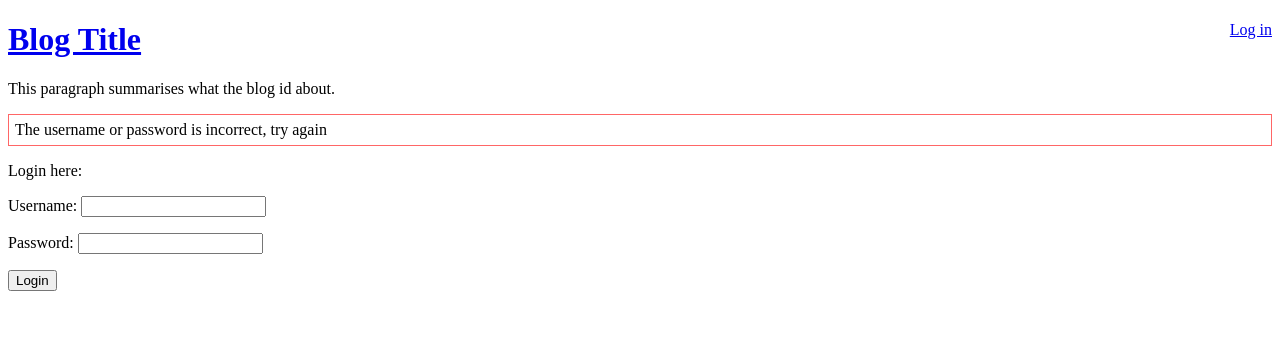
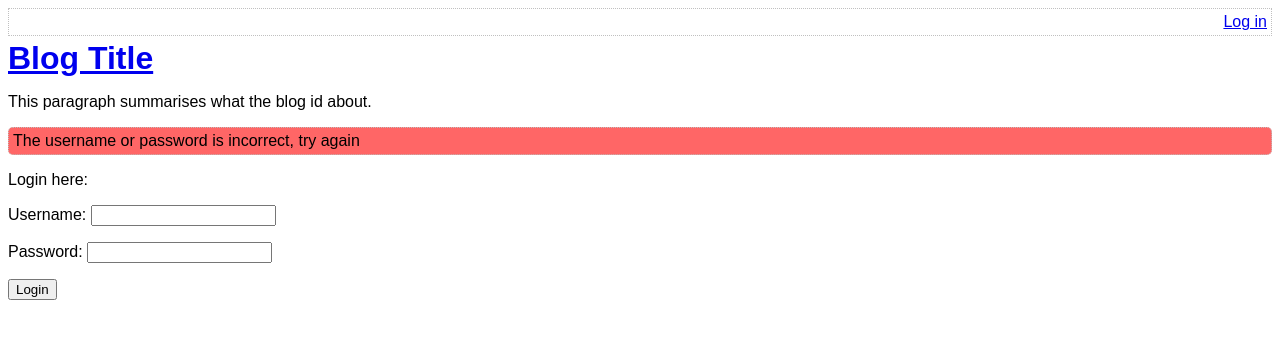
Before and after one commit to Wackykazoo/php, a PHP site: page /login.php in a window 1280 px wide. Shown: the top 339 px of the page. Run offline with PHP 8.4, Linux system fonts and the light colour scheme.

Commit message:
Created the ability to add comments to posts, created database table users for admin priviledges, added login page and session variable to stay logged in. Also magically fixed database unable to open database file problem and also a commit issue with comments

```diff
--- /dev/null
+++ b/SimpleBlog/assets/main.css
@@ -0,0 +1,102 @@
+/* Succes/error message boxed */
+.box{
+    border: 1px dotted silver;
+    border-radius: 5px;
+    padding: 4px;
+}
+.error{
+    background-color: #ff6666;
+}
+.success{
+    background-color: #88ff88;
+}
+
+.box ul{
+    margin: 4px;
+    padding-left: 14px;
+}
+
+.box ul li{
+    margin-bottom: 2px;
+}
+
+.install-password{
+    font-size: 1.2em;
+}
+
+.top-menu{
+    border: 1px dotted silver;
+    min-height: 18px;
+    padding: 4px;
+    margin-bottom: 4px;
+}
+
+.menu-options{
+    float: right;
+}
+
+h1, h2, h3 {
+    margin-top: 0;
+    margin-bottom: 8px;
+}
+
+body{
+    font-family: sans-serif;
+}
+
+.post-synopsis{
+    padding-bottom: 8px;
+    border-bottom: 1px dotted silver;
+    margin-bottom: 20px;
+}
+
+.post-synopsis h2, .post h2{
+    color: darkblue;
+}
+
+.post .date, .post-synopsis .meta{
+    color: black;
+    background-color: grey;
+    border-radius: 7px;
+    padding: 2px;
+    display: inline;
+    font-size: 0.95em;
+}
+
+.comment .comment-meta{
+    font-size: 0.85em;
+    color: grey;
+    border-top: 1px dotted silver;
+    padding-top: 8px;
+}
+
+.comment-body p{
+    margin: 8px 4px;
+}
+
+.comment-list{
+    border-bottom: 1px dotted silver;
+    margin-bottom: 12px;
+}
+
+.comment-margin{
+    margin-bottom: 8px;
+}
+
+.comment-form input,
+.comment-form textarea{
+    margin: 4px;
+}
+
+.comment-form label{
+    font-size: 0.95em;
+    margin: 6px;
+    width: 7em;
+    color: grey;
+    float: left;
+    text-align: right;
+
+    /*Some browsers make labels too tall, and as a result they incorrectly stack horizontally.
+        Let's reset each to the left-hand side to be sure. */
+    clear: left;
+}
--- a/SimpleBlog/lib/common.php
+++ b/SimpleBlog/lib/common.php
@@ -29,7 +29,15 @@
      * return /PDO
      */
     function getPDO(){
-        return new PDO(getDsn());
+        $pdo = new PDO(getDsn());
+
+        //Foreign key constraints need to be enabled manually in SQLite
+        $result = $pdo -> query('PRAGMA foreign_keys = ON');
+        if($result === false){
+            throw new Exception('Could not turn on foreign key constraints');
+        }
+
+        return $pdo;
     }
 
     /**
@@ -81,12 +89,11 @@
     /**
      * Returns the number of comments for the specified post
      *
+     * @param PDO $pdo
      * @param integer $postId
      * @return integer
      */
-    function countCommentsForPost($postId){
-
-        $pdo = getPDO();
+    function countCommentsForPost(PDO $pdo, $postId){
         $sql = "SELECT COUNT(*) c
                     FROM comment
                     WHERE post_id = :post_id";
@@ -98,11 +105,12 @@
 
     /**
      * Returns all the comments for the specified post
-     * @parem integer $postId
+     *
+     * @param PDO $pdo
+     * @param integer $postId
+     * @return array
      */
-    function getCommentsForPost($postId){
-
-        $pdo = getPDO();
+    function getCommentsForPost(PDO $pdo, $postId){
         $sql="SELECT id, name, [text], created_at, website
                 FROM comment
                 WHERE post_id = :post_id";
@@ -139,9 +147,19 @@
     function login($username){
         session_regenerate_id();
 
-        $_SESSION['loged_in_username'] = $username;
+        $_SESSION['logged_in_username'] = $username;
     }
 
+/**
+ * Log the user out
+ */
+function logout(){
+    unset($_SESSION['logged_in_username']);
+}
+
+function getAuthUser(){
+    return isLoggedIn() ? $_SESSION['logged_in_username'] : null;
+}
 function isLoggedIn(){
     return isset($_SESSION['logged_in_username']);
 }
--- a/SimpleBlog/login.php
+++ b/SimpleBlog/login.php
@@ -31,14 +31,14 @@ if($_POST){
         <title>
             A blog application | Login
         </title>
-        <meta http-equiv="Content-Type" content="text/html" charset="utf-8" />
+        <?php require 'templates/head.php' ?>
     </head>
     <body>
         <?php require 'templates/title.php' ?>
 
         <?php //If we have a username, then the user got something wrong, so let's have an error ?>
         <?php if($username) ?>
-            <div style="border: 1px solid #ff6666; padding: 6px;">
+            <div class="error box">
                 The username or password is incorrect, try again
             </div>
 
--- /dev/null
+++ b/SimpleBlog/logout.php
@@ -0,0 +1,6 @@
+<?php
+require_once 'lib/common.php';
+
+session_start();
+logout();
+redirectAndExit('index.php');
--- /dev/null
+++ b/SimpleBlog/templates/head.php
@@ -0,0 +1,2 @@
+<meta http-equiv="Content-Type" content="text/html" charset="utf-8" />
+<link rel="stylesheet" type="text/css" href="assets/main.css">
--- a/SimpleBlog/templates/title.php
+++ b/SimpleBlog/templates/title.php
@@ -1,9 +1,12 @@
-<div style="float: right;">
-    <?php if(isLoggedIn()): ?>
-        <a href="logout.php">Log out</a>
-    <?php else: ?>
-        <a href="login.php">Log in</a>
-    <?php endif ?>
+<div class="top-menu">
+    <div class="menu-options">
+        <?php if(isLoggedIn()): ?>
+            Hello <?php echo htmlEscape(getAuthUser()) ?>.
+            <a href="logout.php">Log out</a>
+        <?php else: ?>
+            <a href="login.php">Log in</a>
+        <?php endif ?>
+    </div>
 </div>
 
 <a href="index.php">
```
Also changed, not shown: SimpleBlog/lib/install.php (+7 -11 lines), SimpleBlog/templates/comment-form.php (+11 -12 lines), SimpleBlog/.htaccess (added).
